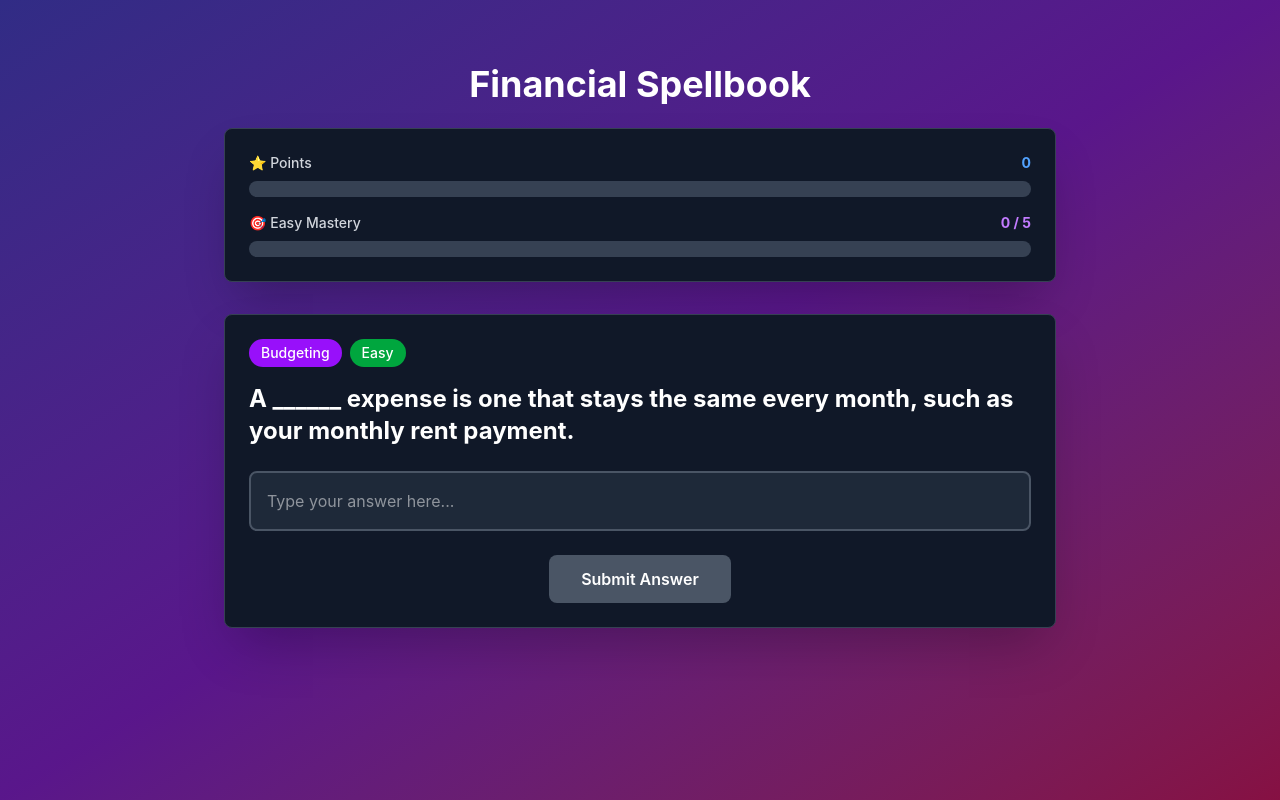
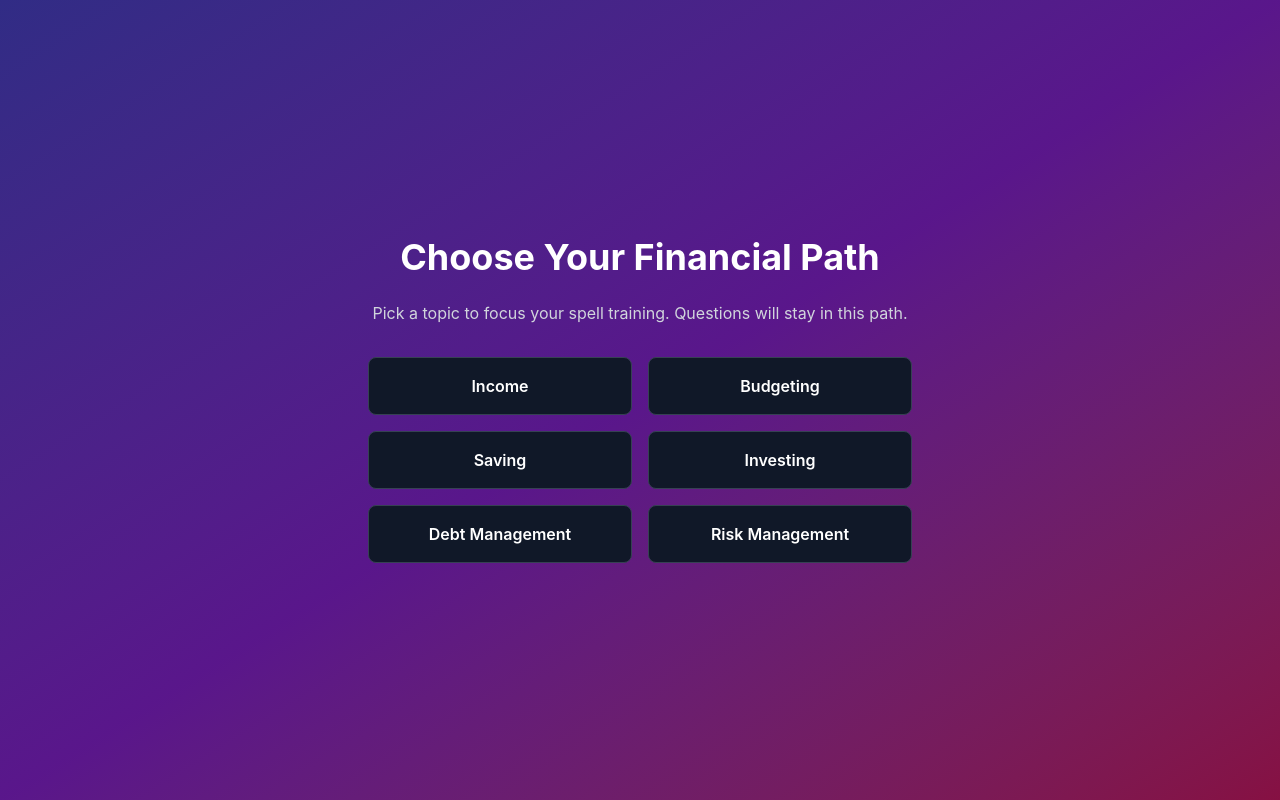
Before and after one commit to ThienXHoang/hackutd-2025, a Next.js app: page /game in a window 1280 px wide. Built offline with nearby package versions, Linux system fonts and the light colour scheme.

Commit message:
TopicSelectionVers

```diff
--- a/app/components/Question.tsx
+++ b/app/components/Question.tsx
@@ -5,7 +5,7 @@ import { Choice, QuestionType } from "../../data/quiz";
 
 interface QuestionProps {
   gameState: QuizState;
-  setGameState: React.Dispatch<React.SetStateAction<QuizState>>;
+  setGameState: React.Dispatch<React.SetStateAction<QuizState | null>>;
 }
 
 export default function Question({ gameState, setGameState }: QuestionProps) {
--- /dev/null
+++ b/app/components/TopicSelection.tsx
@@ -0,0 +1,41 @@
+// app/components/TopicSelection.tsx
+"use client";
+
+import { GameTopic, formatGameTopic } from "../../data/gameTopics";
+
+interface TopicSelectionProps {
+  onSelectTopic: (topic: GameTopic) => void;
+}
+
+export default function TopicSelection({ onSelectTopic }: TopicSelectionProps) {
+  const topics = [
+    GameTopic.Income,
+    GameTopic.Budgeting,
+    GameTopic.Saving,
+    GameTopic.Investing,
+    GameTopic.DebtManagement,
+    GameTopic.RiskManagement,
+  ];
+
+  return (
+    <div className="min-h-screen flex flex-col items-center justify-center bg-gradient-to-br from-indigo-900 via-purple-900 to-pink-900">
+      <h1 className="text-4xl font-bold text-white mb-6">
+        Choose Your Financial Path
+      </h1>
+      <p className="text-gray-300 mb-8 text-center px-4">
+        Pick a topic to focus your spell training. Questions will stay in this path.
+      </p>
+      <div className="grid grid-cols-1 sm:grid-cols-2 gap-4 max-w-xl w-full px-4">
+        {topics.map((topic) => (
+          <button
+            key={topic}
+            onClick={() => onSelectTopic(topic)}
+            className="px-6 py-4 bg-gray-900 bg-opacity-80 rounded-lg text-white font-semibold border border-gray-700 hover:border-yellow-400 hover:bg-gray-800 transition-all"
+          >
+            {formatGameTopic(topic)}
+          </button>
+        ))}
+      </div>
+    </div>
+  );
+}
--- a/app/game/page.tsx
+++ b/app/game/page.tsx
@@ -1,38 +1,73 @@
+// app/game/page.tsx
 "use client";
 
-import { useState } from "react";
+import { useState, useEffect } from "react";
 import Question from "../components/Question";
 import ProgressBars from "../components/ProgressBars";
-import { createInitialQuizState, QuizState } from "../../data/gameState";
+import TopicSelection from "../components/TopicSelection";
+import { QuizState, createQuizStateForTopic } from "../../data/gameState";
+import { GameTopic } from "../../data/gameTopics";
 
 export default function GamePage() {
-  const [gameState, setGameState] = useState<QuizState>(() => createInitialQuizState());
+  const [gameState, setGameState] = useState<QuizState | null>(null);
+  const [isClient, setIsClient] = useState(false);
 
-  const handleRestart = () => {
-    const newState = createInitialQuizState();
+  // Ensure we're on the client side before rendering
+  useEffect(() => {
+    setIsClient(true);
+  }, []);
+
+  const handleTopicSelect = (topic: GameTopic) => {
+    const newState = createQuizStateForTopic(topic);
     setGameState(newState);
   };
 
+  const handleRestart = () => {
+    setGameState(null);
+  };
+
+  // Don't render anything until we're on the client
+  if (!isClient) {
+    return (
+      <div className="min-h-screen bg-gradient-to-br from-indigo-900 via-purple-900 to-pink-900 flex items-center justify-center">
+        <div className="text-white text-xl">Loading...</div>
+      </div>
+    );
+  }
+
+  // If no topic chosen yet → show topic selection screen
+  if (!gameState) {
+    return <TopicSelection onSelectTopic={handleTopicSelect} />;
+  }
+
+  // If game over → show "Quest Complete" with Restart
   if (gameState.gameOver) {
     return (
-    <div className="flex flex-col items-center justify-center min-h-screen bg-linear-to-br from-green-900 via-emerald-900 to-teal-900">
+      <div className="flex flex-col items-center justify-center min-h-screen bg-gradient-to-br from-green-900 via-emerald-900 to-teal-900">
         <h1 className="text-5xl font-bold mb-4 text-white">🎉 Quest Complete! 🎉</h1>
-        <p className="text-3xl mb-2 text-yellow-300">Final Score: {gameState.points} points</p>
-        <p className="text-xl mb-8 text-gray-300">You've mastered all difficulty levels!</p>
+        <p className="text-3xl mb-2 text-yellow-300">
+          Final Score: {gameState.points} points
+        </p>
+        <p className="text-xl mb-8 text-gray-300">
+          You've mastered all difficulty levels in this path!
+        </p>
         <button
           onClick={handleRestart}
           className="px-8 py-4 bg-green-600 text-white rounded-lg hover:bg-green-700 text-xl font-semibold shadow-lg"
         >
-          🔄 Start New Quest
+          🔄 Choose Another Path
         </button>
       </div>
     );
   }
 
+  // Normal game UI
   return (
-  <div className="min-h-screen bg-linear-to-br from-indigo-900 via-purple-900 to-pink-900 py-8">
+    <div className="min-h-screen bg-gradient-to-br from-indigo-900 via-purple-900 to-pink-900 py-8">
       <div className="max-w-4xl mx-auto p-8">
-        <h1 className="text-4xl font-bold text-white text-center mb-6">Financial Spellbook</h1>
+        <h1 className="text-4xl font-bold text-white text-center mb-6">
+          Financial Spellbook
+        </h1>
         <ProgressBars gameState={gameState} />
         <Question gameState={gameState} setGameState={setGameState} />
       </div>
--- a/data/gameState.ts
+++ b/data/gameState.ts
@@ -1,4 +1,5 @@
-import { Category, Difficulty, Question, quiz, getRandomCategory } from './quiz';
+import { Category, Difficulty, Question, quiz } from './quiz';
+import { GameTopic, TopicToCategories } from './gameTopics';
 
 // Order matters for leveling up
 export const DifficultyOrder = [Difficulty.Easy, Difficulty.Medium, Difficulty.Hard];
@@ -12,6 +13,11 @@ export const masteryThreshold: Record<Difficulty, number> = {
 
 // Core state for the quiz session
 export interface QuizState {
+  // NEW: locked-in topic for this run
+  selectedTopic: GameTopic;
+  // NEW: list of underlying categories allowed for this topic
+  allowedCategories: Category[];
+
   currentCategory: Category;
   currentDifficulty: Difficulty;
   currentQuestion: Question | null;
@@ -29,18 +35,29 @@ export interface QuizState {
   gameOver: boolean;
 }
 
-// Initialize a new quiz session
-export function createInitialQuizState(): QuizState {
-  const startingCategory = getRandomCategory();
+// Helper to pick random category from allowed list
+function getRandomAllowedCategory(allowed: Category[]): Category {
+  const idx = Math.floor(Math.random() * allowed.length);
+  return allowed[idx];
+}
+
+// NEW: Initialize a new quiz session with a chosen topic
+export function createQuizStateForTopic(topic: GameTopic): QuizState {
+  const allowedCategories = TopicToCategories[topic];
+
+  // pick a starting category from allowed list
+  const startingCategory = getRandomAllowedCategory(allowedCategories);
   const startingDifficulty = Difficulty.Easy;
 
   const state: QuizState = {
+    selectedTopic: topic,
+    allowedCategories,
+
     currentCategory: startingCategory,
     currentDifficulty: startingDifficulty,
     currentQuestion: null,
 
     selectedAnswer: null,
-
     points: 0,
     correctCountByDifficulty: {
       [Difficulty.Easy]: 0,
@@ -52,61 +69,102 @@ export function createInitialQuizState(): QuizState {
       [Difficulty.Medium]: 0,
       [Difficulty.Hard]: 0,
     },
-
     usedQuestionIds: new Set<string>(),
     isAnswered: false,
     lastAnswerCorrect: null,
-
     gameOver: false,
   };
 
-  // Immediately pick a first question
-  loadNextQuestion(state);
-
+  loadNextQuestion(state); // reuse existing function
   return state;
 }
 
-// Choose a new question given the state's category/difficulty
+// OLD: Keep for backwards compatibility if needed
+export function createInitialQuizState(): QuizState {
+  // Default to Income topic if not using topic selection
+  return createQuizStateForTopic(GameTopic.Income);
+}
+
+// UPDATED: Choose a new question given the state's category/difficulty
 export function loadNextQuestion(state: QuizState): void {
   if (state.gameOver) {
     state.currentQuestion = null;
     return;
   }
 
-  const category = state.currentCategory;
+  let category = state.currentCategory;
   const difficulty = state.currentDifficulty;
 
-  // Grab all questions for this category + difficulty
-  const questionMap = quiz.get(category)?.get(difficulty);
+  // Try to get questions for current category + difficulty
+  let questionMap = quiz.get(category)?.get(difficulty);
+
+  // If no questions for this category at this difficulty, rotate to another allowed category
+  if (!questionMap) {
+    category = getRandomAllowedCategory(state.allowedCategories);
+    state.currentCategory = category;
+    questionMap = quiz.get(category)?.get(difficulty);
+  }
 
   if (!questionMap) {
-    // No questions at this difficulty+category: pick a new random category and try again
-    state.currentCategory = getRandomCategory();
-    loadNextQuestion(state);
+    // If still nothing, we can bail or mark gameOver.
+    state.gameOver = true;
+    state.currentQuestion = null;
     return;
   }
 
-  // Filter out already used questions
+  // Filter out already used questions within allowed categories
   const allQuestions = Array.from(questionMap.values());
   const availableQuestions = allQuestions.filter(
     (q) => !state.usedQuestionIds.has(q.id)
   );
 
   if (availableQuestions.length === 0) {
-    // No more unused questions at this difficulty: change category or end
-    state.currentCategory = getRandomCategory();
-    loadNextQuestion(state);
+    // No unused questions for this category + difficulty -> try another allowed category
+    const otherCategories = state.allowedCategories.filter(
+      (c) => c !== category
+    );
+
+    if (otherCategories.length === 0) {
+      state.gameOver = true;
+      state.currentQuestion = null;
       return;
     }
 
-  // Random pick from available
-  const randIndex = Math.floor(Math.random() * availableQuestions.length);
-  const picked = availableQuestions[randIndex];
+    const nextCategory = getRandomAllowedCategory(otherCategories);
+    state.currentCategory = nextCategory;
+
+    const nextMap = quiz.get(nextCategory)?.get(difficulty);
+    if (!nextMap) {
+      state.gameOver = true;
+      state.currentQuestion = null;
+      return;
+    }
+
+    const nextAll = Array.from(nextMap.values());
+    const nextAvailable = nextAll.filter(
+      (q) => !state.usedQuestionIds.has(q.id)
+    );
+
+    if (nextAvailable.length === 0) {
+      state.gameOver = true;
+      state.currentQuestion = null;
+      return;
+    }
+
+    const randIdx = Math.floor(Math.random() * nextAvailable.length);
+    const picked = nextAvailable[randIdx];
 
     state.currentQuestion = picked;
     state.usedQuestionIds.add(picked.id);
+  } else {
+    // Normal path: we have available questions in this category
+    const randIdx = Math.floor(Math.random() * availableQuestions.length);
+    const picked = availableQuestions[randIdx];
 
-  // Reset per-question stuff
+    state.currentQuestion = picked;
+    state.usedQuestionIds.add(picked.id);
+  }
+
   state.selectedAnswer = null;
   state.isAnswered = false;
   state.lastAnswerCorrect = null;
@@ -191,7 +249,7 @@ function updatePointsAndMastery(state: QuizState, isCorrect: boolean): void {
   checkDifficultyLevelUp(state);
 }
 
-// If mastery is complete, move to next difficulty
+// UPDATED: If mastery is complete, move to next difficulty
 function checkDifficultyLevelUp(state: QuizState): void {
   const currentIndex = DifficultyOrder.indexOf(state.currentDifficulty);
   const difficulty = state.currentDifficulty;
@@ -207,8 +265,8 @@ function checkDifficultyLevelUp(state: QuizState): void {
 
     state.currentDifficulty = nextDifficulty;
 
-    // Optional: reset category too
-    state.currentCategory = getRandomCategory();
+    // Stay within allowed categories
+    state.currentCategory = getRandomAllowedCategory(state.allowedCategories);
 
     // Note: correctCountByDifficulty keeps history
     // masteryProgressByDifficulty[nextDifficulty] starts at 0 anyway
--- /dev/null
+++ b/data/gameTopics.ts
@@ -0,0 +1,40 @@
+// data/gameTopics.ts
+
+import { Category } from "./quiz";
+
+// 6 player-facing topics
+export enum GameTopic {
+  Income = "income",
+  Budgeting = "budgeting",
+  Saving = "saving",
+  Investing = "investing",
+  DebtManagement = "debt_management",
+  RiskManagement = "risk_management",
+}
+
+// Map each game topic to the underlying question categories
+export const TopicToCategories: Record<GameTopic, Category[]> = {
+  [GameTopic.Income]: [
+    Category.Budgeting,
+    Category.Saving,
+    Category.Taxes,
+    Category.Investing,
+  ],
+  [GameTopic.Budgeting]: [Category.Budgeting],
+  [GameTopic.Saving]: [Category.Saving],
+  [GameTopic.Investing]: [Category.Investing],
+  [GameTopic.DebtManagement]: [Category.Debt, Category.Credit],
+  [GameTopic.RiskManagement]: [Category.Insurance, Category.Fraud],
+};
+
+// Helper to display nice names
+export function formatGameTopic(topic: GameTopic): string {
+  switch (topic) {
+    case GameTopic.Income: return "Income";
+    case GameTopic.Budgeting: return "Budgeting";
+    case GameTopic.Saving: return "Saving";
+    case GameTopic.Investing: return "Investing";
+    case GameTopic.DebtManagement: return "Debt Management";
+    case GameTopic.RiskManagement: return "Risk Management";
+  }
+}
```
Also changed, not shown: data/quiz.ts (+10 -3 lines). Lines whose indentation alone changed are shown as unchanged.
